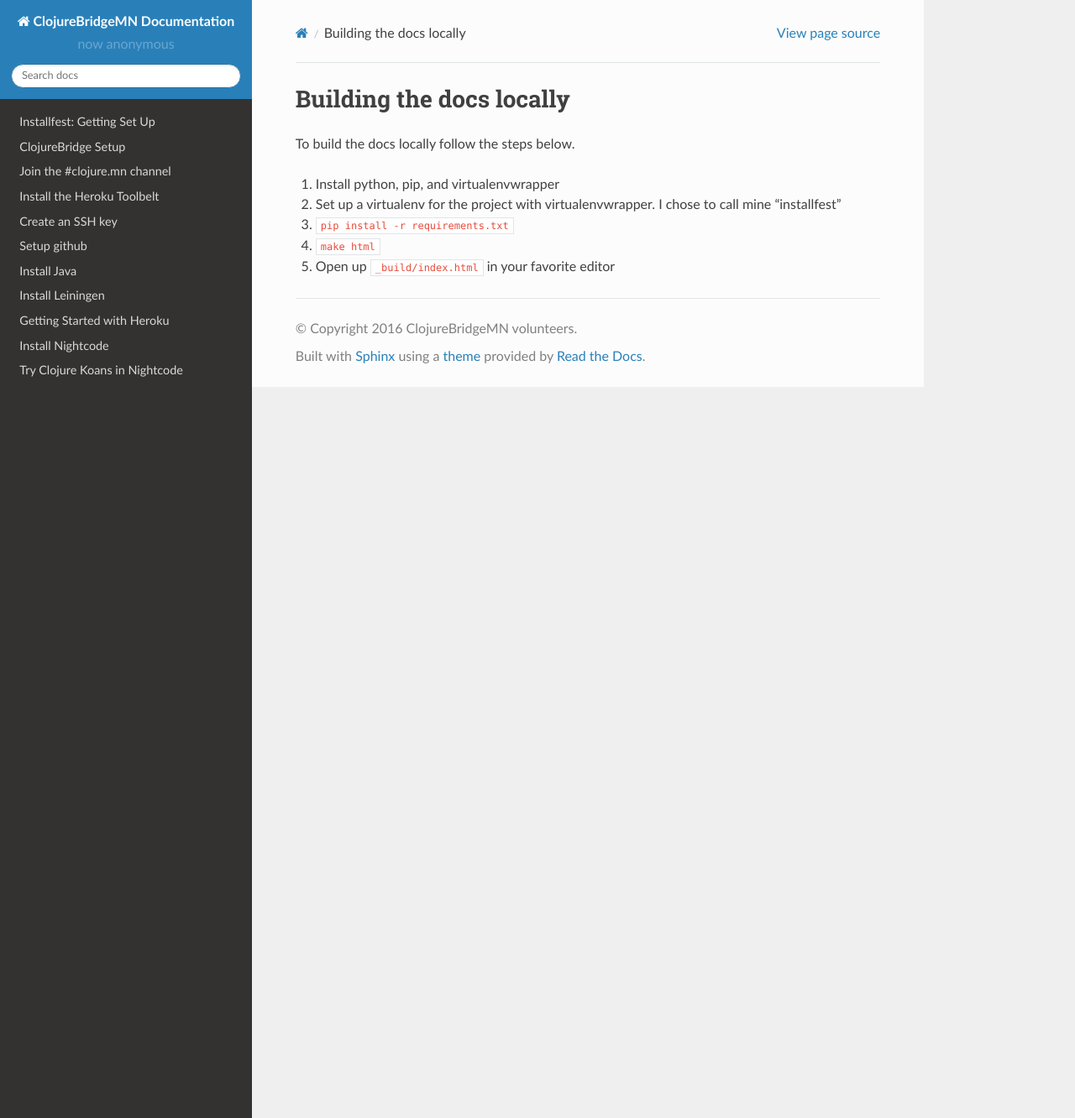
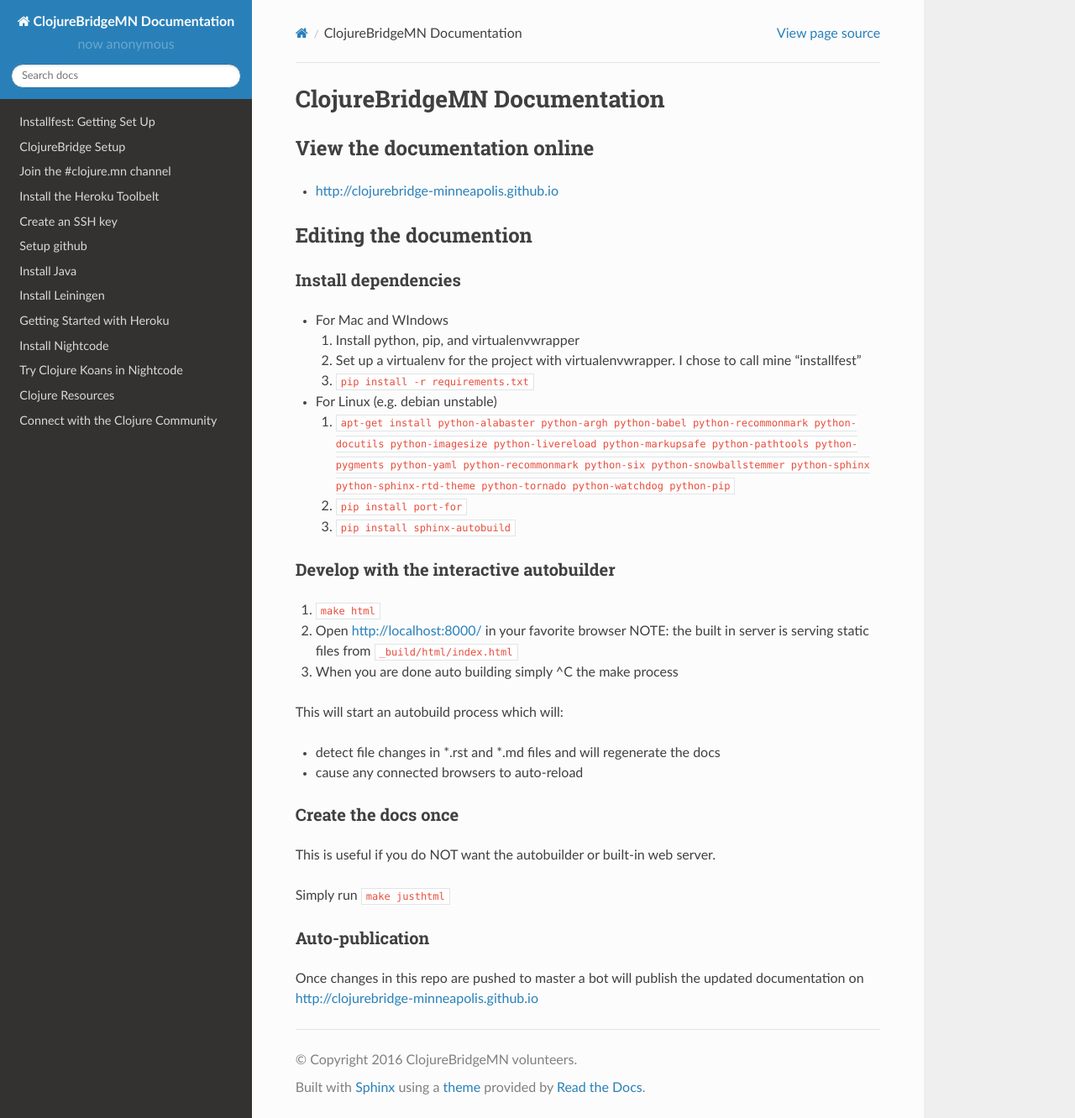
Before and after one commit to clojurebridge-minneapolis/installfest, a Sphinx documentation site: the page built from docs/README.md, in a window 1280 px wide and 1332 px high. Shown: the whole window at 84% size. Built offline with Sphinx 7.4.7 and the Read the Docs theme 2.0.0, drawn with Linux system fonts in a browser that asks for light colours.

Commit message:
Begin to move sections around
Experimented with the leftnav
- tried to add Glossry and Community sections
- They only show in the leftnav from the home page??
Updated the docs/README.md

Signed-off-by: Tom Marble <tmarble@info9.net>

```diff
--- a/docs/README.md
+++ b/docs/README.md
@@ -1,9 +1,40 @@
-# Building the docs locally
+# ClojureBridgeMN Documentation
 
-To build the docs locally follow the steps below.
+## View the documentation online
 
-1. Install python, pip, and virtualenvwrapper
-2. Set up a virtualenv for the project with virtualenvwrapper. I chose to call mine "installfest"
-3. `pip install -r requirements.txt`
-4. `make html`
-5. Open up `_build/index.html` in your favorite editor
+* [http://clojurebridge-minneapolis.github.io](http://clojurebridge-minneapolis.github.io)
+
+## Editing the documention
+
+### Install dependencies
+
+* For Mac and WIndows
+  1. Install python, pip, and virtualenvwrapper
+  2. Set up a virtualenv for the project with virtualenvwrapper. I chose to call mine "installfest"
+  3. `pip install -r requirements.txt`
+* For Linux (e.g. debian unstable)
+  1. `apt-get install python-alabaster python-argh python-babel python-recommonmark python-docutils python-imagesize python-livereload python-markupsafe python-pathtools python-pygments python-yaml python-recommonmark python-six python-snowballstemmer python-sphinx python-sphinx-rtd-theme python-tornado python-watchdog python-pip`
+  2. `pip install port-for`
+  3. `pip install sphinx-autobuild`
+
+### Develop with the interactive autobuilder
+
+1. `make html`
+2. Open [http://localhost:8000/](http://localhost:8000/) in your favorite browser
+  NOTE: the built in server is serving static files from `_build/html/index.html`
+3. When you are done auto building simply ^C the make process
+
+This will start an autobuild process which will:
+* detect file changes in *.rst and *.md files and will regenerate the docs
+* cause any connected browsers to auto-reload
+
+### Create the docs once
+
+This is useful if you do NOT want the autobuilder or built-in web server.
+
+Simply run `make justhtml`
+
+### Auto-publication
+
+Once changes in this repo are pushed to master a bot will
+publish the updated documentation on [http://clojurebridge-minneapolis.github.io](http://clojurebridge-minneapolis.github.io)
--- a/docs/index.rst
+++ b/docs/index.rst
@@ -22,8 +22,10 @@
    setup_new_heroku2
    setup_new_nightcode
    setup_new_koans
+   resources
+   community
 
-Indices and tables
-==================
+Reference
+=========
 
 * :doc:`Glossary <glossary>`
```
Also changed, not shown: docs/community.md (added, +6 -0 lines), docs/glossary.md (+1 -1 lines).
